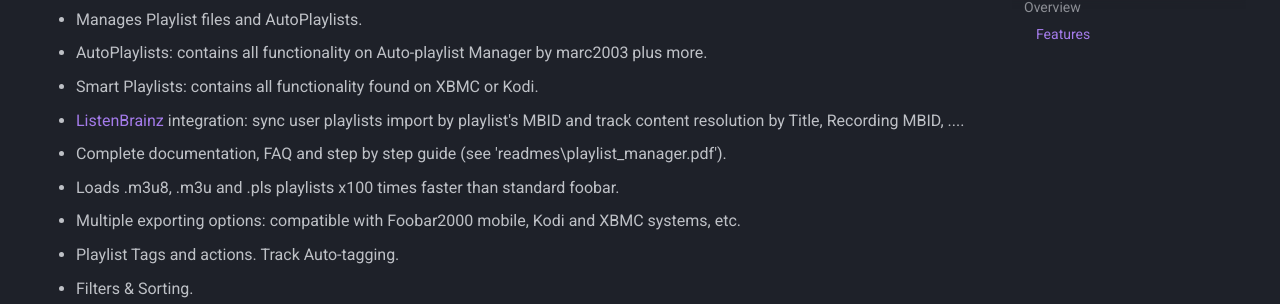
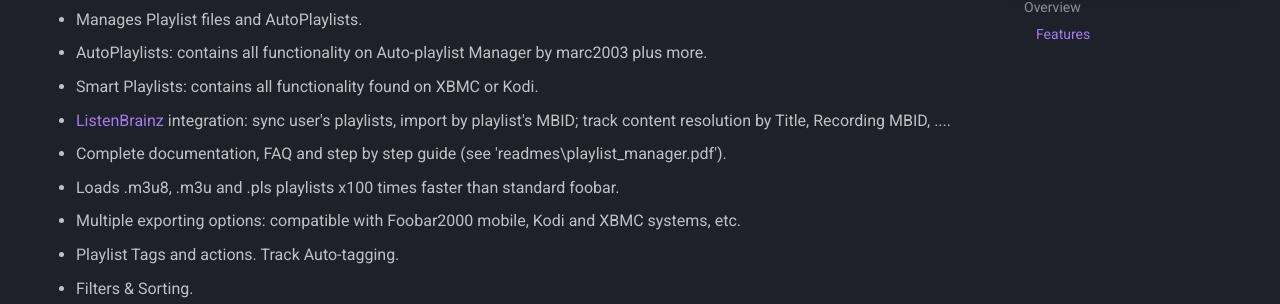
Before and after one commit to regorxxx/foobar2000-SMP.github.io, an MkDocs documentation site: the page built from docs/scripts/playlist-manager-smp.md, in a window 1280 px wide and 900 px high, scrolled down 725 px. Shown: the part 149-453 px from the top of the window. Built offline with MkDocs 1.6.1 and Material for MkDocs 9.7.7, drawn with Linux system fonts in a browser that asks for light colours.

Commit message:
Fix description.

```diff
--- a/docs/scripts/playlist-manager-smp.md
+++ b/docs/scripts/playlist-manager-smp.md
@@ -18,7 +18,7 @@
 - Manages Playlist files and AutoPlaylists.
 - AutoPlaylists: contains all functionality on Auto-playlist Manager by marc2003 plus more.
 - Smart Playlists: contains all functionality found on XBMC or Kodi.
-- [ListenBrainz](https://listenbrainz.org/) integration: sync user playlists import by playlist's MBID and track content resolution by Title, Recording MBID, ....
+- [ListenBrainz](https://listenbrainz.org/) integration: sync user's playlists, import by playlist's MBID; track content resolution by Title, Recording MBID, ....
 - Complete documentation, FAQ and step by step guide (see 'readmes\playlist_manager.pdf').
 - Loads .m3u8, .m3u and .pls playlists x100 times faster than standard foobar.
 - Multiple exporting options: compatible with Foobar2000 mobile, Kodi and XBMC systems, etc.
```
